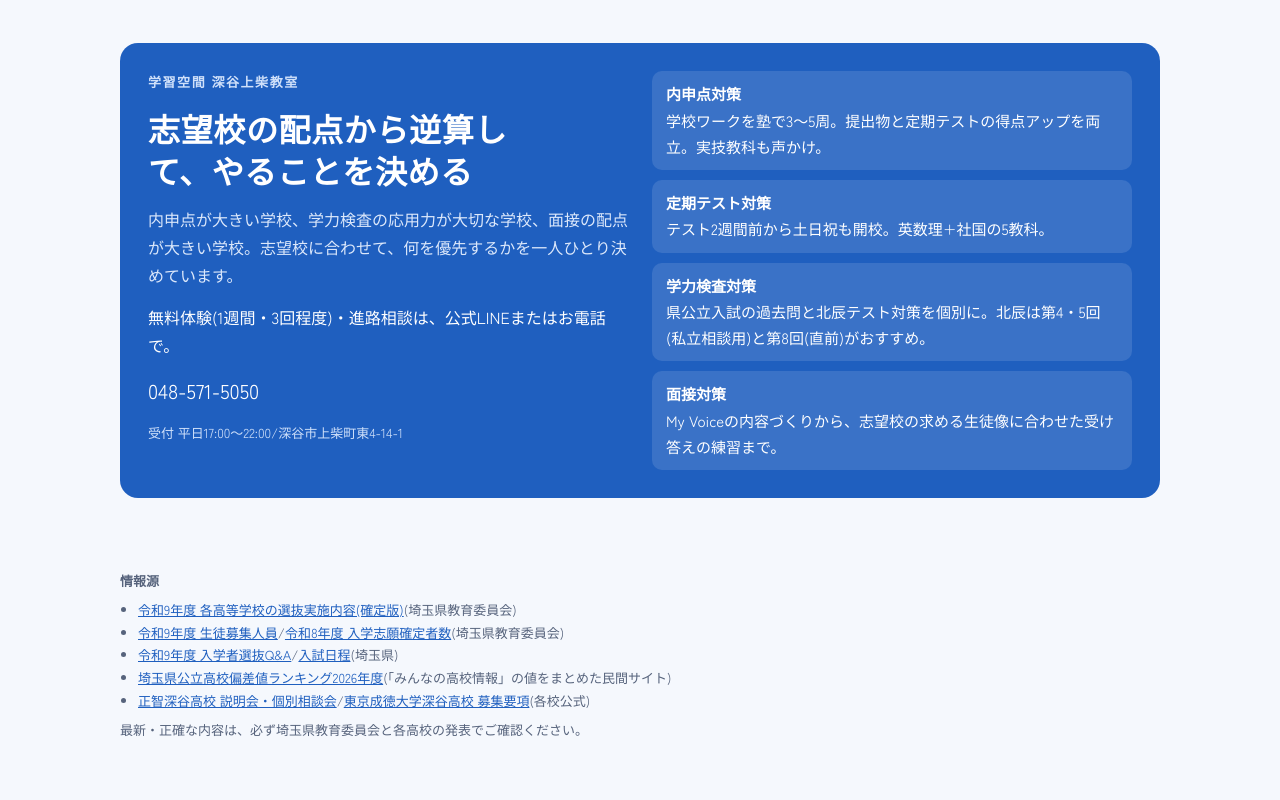
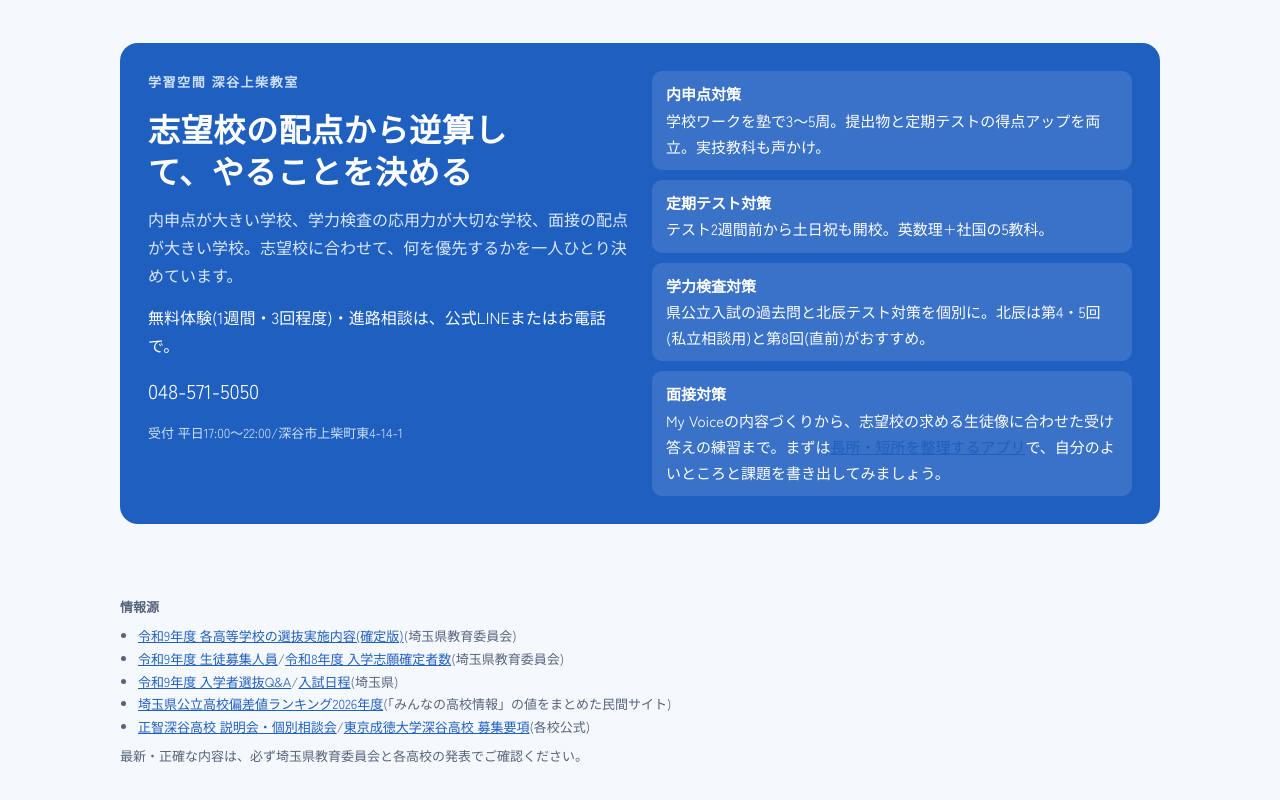
Before and after one commit to fukaya-juku/nyushi, a plain HTML site: page public/index.html in a window 1280 px wide. Shown: the part 8090-8890 px from the top of the page. Drawn offline with Linux system fonts and the light colour scheme; a web font is replaced by a local one.

Commit message:
面接対策に長所・短所整理アプリへのリンクと案内を追加

```diff
--- a/public/index.html
+++ b/public/index.html
@@ -303,7 +303,7 @@ a{color:var(--accent)}
     <li><b>内申点対策</b>学校ワークを塾で3〜5周。提出物と定期テストの得点アップを両立。実技教科も声かけ。</li>
     <li><b>定期テスト対策</b>テスト2週間前から土日祝も開校。英数理+社国の5教科。</li>
     <li><b>学力検査対策</b>県公立入試の過去問と北辰テスト対策を個別に。北辰は第4・5回(私立相談用)と第8回(直前)がおすすめ。</li>
-    <li><b>面接対策</b>My Voiceの内容づくりから、志望校の求める生徒像に合わせた受け答えの練習まで。</li>
+    <li><b>面接対策</b>My Voiceの内容づくりから、志望校の求める生徒像に合わせた受け答えの練習まで。まずは<a href="https://splendid-centaur-c2b96a.netlify.app/" target="_blank" rel="noopener">長所・短所を整理するアプリ</a>で、自分のよいところと課題を書き出してみましょう。</li>
   </ul>
 </section>
 
```
